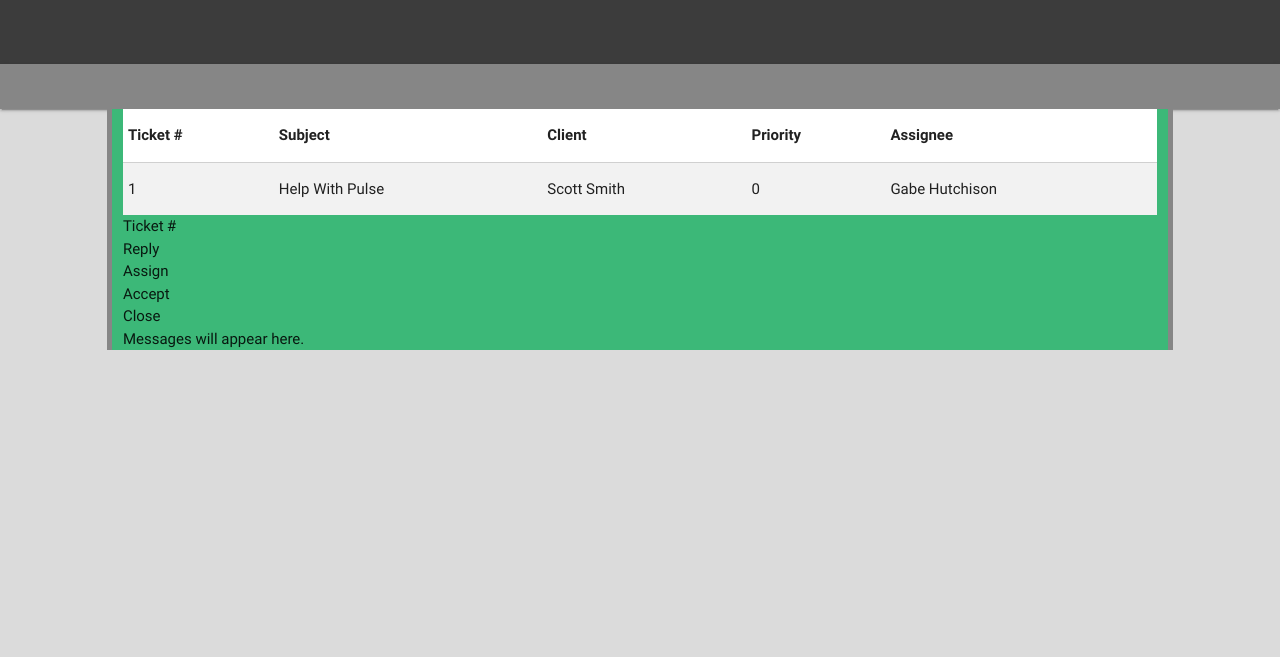
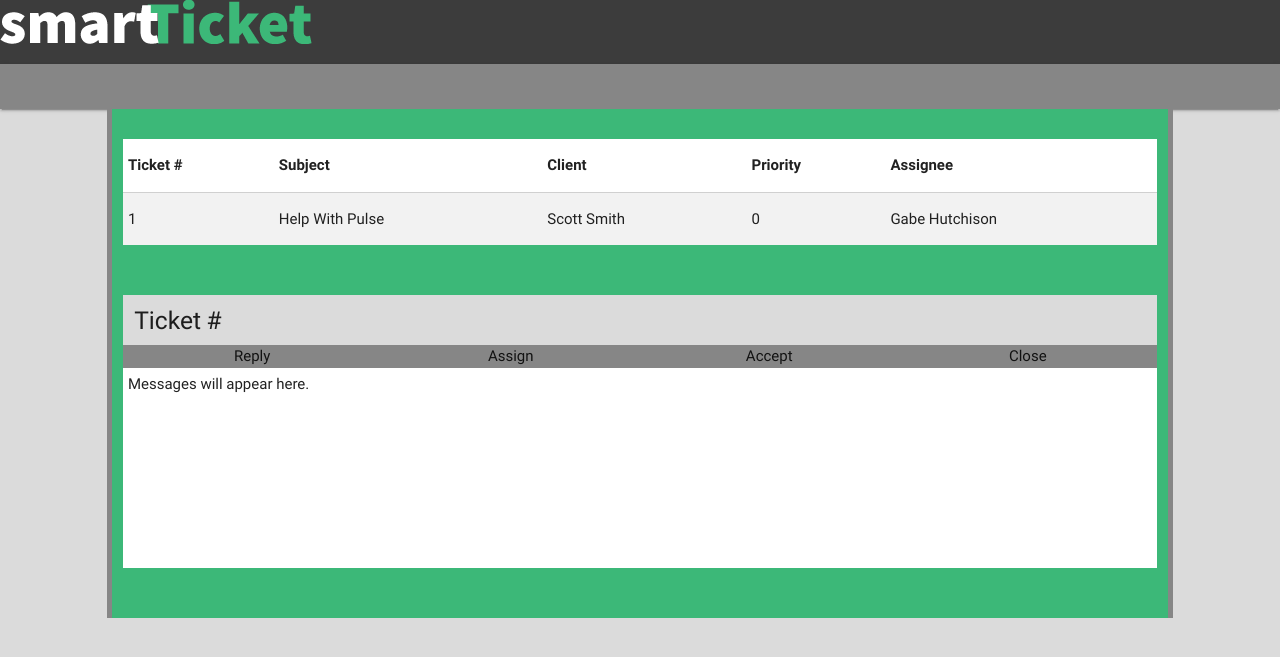
Before and after one commit to PrivacyPolicy/SmartTicketingSystem, a PHP site: page /php/view_tickets.php in a window 1280 px wide. Shown: the top 657 px of the page. Run offline with PHP 8.4, Linux system fonts and the light colour scheme; data comes from the database, SQL or seed files in the repository.

Commit message:
Updated styles and formatting

```diff
--- a/css/custom.css
+++ b/css/custom.css
@@ -1,11 +1,8 @@
-nav {
-    background-color: #3c3c3c;
-}
 nav.links{
     height:45px;
     background-color: #868686;
 }
-div.col{
+div.main{
     background-color: #3cb878;
     border-style: solid;
     border-color: #868686;
@@ -13,9 +10,37 @@
     border-top: 0px;
     border-bottom: 0px;
 }
+div.viewHead{
+    background-color: #dbdbdb;
+    height:50px;
+    margin-bottom: 0px;
+}
+div.viewNav{
+    background-color: #868686;
+    text-align: center;
+    margin-bottom: 0px;
+}
+div.description{
+    background-color: #FFFFFF;
+    height:200px;
+    overflow-y: auto;
+    padding:5px;
+    margin-bottom: 50px;
+}
+#viewTicketTitle{
+    text-align:center;
+}
+#viewTicketClient{
+    text-align:right;
+}
 table{
     background-color:white;
+    margin-bottom: 50px;
+    margin-top: 30px;
 }
 body{
     background-color: #dbdbdb;
 }
+nav {
+    background-color: #3c3c3c;
+}
--- a/js/view_tickets.js
+++ b/js/view_tickets.js
@@ -22,8 +22,8 @@
                         var ticketBody = data[5];
 
                         // apply them to the document
-                        $("#viewTicketID > .data").text(ticketID);
-                        $("#viewTicketTitle").text(ticketTitle);
+                        $("#viewTicketID  .data").text(ticketID);
+                        $("#viewTicketTitle").text('“'+ticketTitle+'”');
                         $("#viewTicketClient").text(ticketClient);
                         $("#viewTicketBodyMessages").html(ticketBody);
 
--- a/php/view_tickets.php
+++ b/php/view_tickets.php
@@ -15,13 +15,14 @@
     <body>
 
         <nav>
+            <img src="../img/logo.png">
         </nav>
         <nav class="links">
 
         </nav>
 
         <main><div class="row">
-                <div class="col s10 offset-s1">
+                <div class="col s10 offset-s1 main">
                     <section id=ticketsTable>
                         <table class="striped">
                             <thead>
@@ -69,24 +70,30 @@
                         </table>
                     </section>
 
-                    <section id=ticketView>
-                        <header>
+                    <div class="row viewHead">
+                        <div class="col s3">
                             <div id=viewTicketID>
-                                Ticket #<span class=data></span>
+                                <h5>Ticket # <span class=data></span></h5>
                             </div>
-                            <div id=viewTicketTitle></div>
-                            <div id=viewTicketClient></div>
-                        </header>
-                        <div id=viewTicketActions>
-                            <div id=viewTicketReply>Reply</div>
-                            <div id=viewTicketAssign>Assign</div>
-                            <div id=viewTicketAccept>Accept</div>
-                            <div id=viewTicketClose>Close</div>
                         </div>
-                        <div id=viewTicketBodyMessages>
+                        <div class="col s6">
+                            <h5><div id=viewTicketTitle></div></h5>
+                        </div>
+                        <div class="col s3">
+                            <h5><div id=viewTicketClient style="text-align:right;"></div></h5>
+                        </div>
+                    </div>
+
+
+                        <div id=viewTicketActions class="row viewNav">
+                            <div id=viewTicketReply class="col s3">Reply</div>
+                            <div id=viewTicketAssign class="col s3">Assign</div>
+                            <div id=viewTicketAccept class="col s3">Accept</div>
+                            <div id=viewTicketClose class="col s3">Close</div>
+                        </div>
+                        <div id=viewTicketBodyMessages class="description">
                             Messages will appear here.
                         </div></div>
-                </section>
             </div>
         </main>
     </body>
```
Also changed, not shown: img/logo.png (added).
